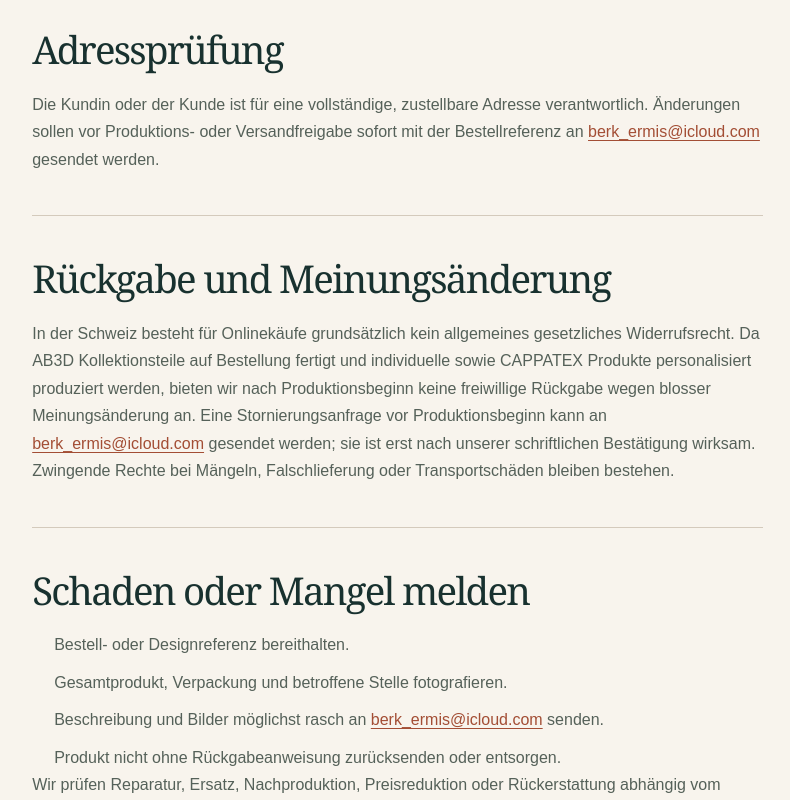
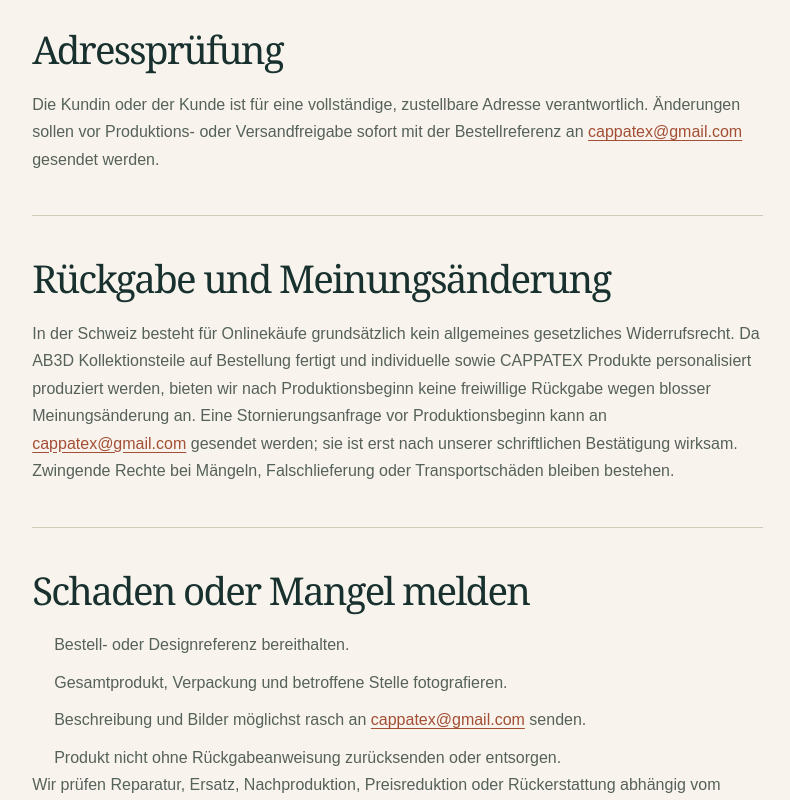
Before and after one commit to ermisalper/ab3d, a Next.js app: page /recht/versand-rueckgabe in a window 1280 px wide. Shown: the part 1320-2120 px from the top of the page, without its empty margins (427-1217 px from the left). Built offline with nearby package versions, Linux system fonts and the light colour scheme.

Commit message:
Use Cappatex email for both storefront contact channels

```diff
--- a/app/contact-details.ts
+++ b/app/contact-details.ts
@@ -1,6 +1,6 @@
 export type ContactArea = "objects" | "cappatex";
 
-export const CONTACT_EMAIL = "berk_ermis@icloud.com";
+export const CONTACT_EMAIL = "cappatex@gmail.com";
 export const CONTACT_PHONE_DISPLAY = "+41 78 820 66 84";
 export const CONTACT_WHATSAPP_NUMBER = "41788206684";
 
--- a/app/recht/agb/page.tsx
+++ b/app/recht/agb/page.tsx
@@ -14,7 +14,7 @@ export default function AgbPage() {
       <section><h2>6. Rechte an Eingaben</h2><p>Wer Texte, Fotos, Grafiken, Logos oder Modelle übermittelt, bestätigt, über die notwendigen Rechte und Einwilligungen zu verfügen. Inhalte dürfen keine Rechte Dritter verletzen, insbesondere keine Marken-, Urheber-, Persönlichkeits- oder Designrechte. Unzulässige, gefährliche oder rechtswidrige Aufträge dürfen wir ablehnen.</p></section>
       <section><h2>7. Creator Plans und Tokens</h2><p>Tokens ermöglichen die jeweils beschriebene Nutzung der Kreativwerkzeuge; sie sind kein Zahlungsmittel und haben keinen Barauszahlungswert. Physische Produktpreise und Versand sind nicht in einem Token- oder Creator-Plan enthalten. Dateidownloads stehen nur im jeweils ausgewiesenen Plan zur Verfügung.</p><p>Creator Plans können derzeit unverbindlich angefragt, aber noch nicht kostenpflichtig abgeschlossen werden. Eine Anfrage löst weder eine Zahlung noch eine automatische Verlängerung aus. Sobald bezahlte Pläne angeboten werden, werden Preis, Leistung, Laufzeit, Verlängerung, Kündigung, Token-Gültigkeit und Rückerstattungsbedingungen vor dem zahlungspflichtigen Abschluss vollständig angezeigt.</p></section>
       <section><h2>8. Prüfung, Ablehnung und Stornierung</h2><p>Individuelle Entwürfe können wegen fehlender Druckbarkeit, Sicherheitsrisiken, Rechtsverletzungen oder technischer Grenzen abgelehnt oder zur Anpassung zurückgegeben werden. Vor Produktionsbeginn kann eine Änderung angefragt werden; nach Produktionsbeginn sind Änderungen oder freiwillige Stornierungen personalisierter Produkte grundsätzlich nicht mehr möglich.</p></section>
-      <section><h2>9. Mängel</h2><p>Produkte sind nach Erhalt zu prüfen. Transportschäden, falsche Artikel oder wesentliche Mängel sollen möglichst rasch mit Bestellreferenz und aussagekräftigen Fotos an <a href="mailto:berk_ermis@icloud.com">berk_ermis@icloud.com</a> gemeldet werden. Gesetzliche Gewährleistungsrechte bleiben vorbehalten. Normale 3D-Druck-Schichtlinien, geringfügige Farbabweichungen und vereinbarte handwerkliche Merkmale sind für sich allein kein Mangel.</p></section>
+      <section><h2>9. Mängel</h2><p>Produkte sind nach Erhalt zu prüfen. Transportschäden, falsche Artikel oder wesentliche Mängel sollen möglichst rasch mit Bestellreferenz und aussagekräftigen Fotos an <a href="mailto:cappatex@gmail.com">cappatex@gmail.com</a> gemeldet werden. Gesetzliche Gewährleistungsrechte bleiben vorbehalten. Normale 3D-Druck-Schichtlinien, geringfügige Farbabweichungen und vereinbarte handwerkliche Merkmale sind für sich allein kein Mangel.</p></section>
       <section><h2>10. Haftung</h2><p>Wir haften im Rahmen des zwingenden Rechts. Für Schäden durch zweckwidrige Nutzung, eigenmächtige Veränderung, ungeeignete Hitze-, Lebensmittel-, Wasser- oder elektrische Anwendung sowie missachtete Sicherheits- und Pflegehinweise ist die Haftung soweit gesetzlich zulässig ausgeschlossen.</p></section>
       <section><h2>11. Anwendbares Recht</h2><p>Es gilt schweizerisches Recht unter Vorbehalt zwingender Konsumentenschutzbestimmungen. Für Konsumentenstreitigkeiten bleiben die gesetzlich vorgesehenen Gerichtsstände, insbesondere am Wohnsitz der Konsumentin oder des Konsumenten, unberührt.</p></section>
       <section><h2>12. Stand</h2><p>Stand: 19. August 2026. Änderungen gelten nur für zukünftige Bestellungen und Leistungen; die jeweils einbezogene Fassung wird mit der Bestellung dokumentiert.</p></section>
--- a/app/recht/datenschutz/page.tsx
+++ b/app/recht/datenschutz/page.tsx
@@ -8,7 +8,7 @@ export default function DatenschutzPage() {
     <LegalShell title="Datenschutzerklärung" intro="Wie AB3D Daten im Shop, in den KI-Studios und bei der Produktion verarbeitet.">
       <section>
         <h2>1. Verantwortliche Stelle</h2>
-        <p>Verantwortlich ist der im Impressum bezeichnete Betreiber von AB3D Swiss Design, Zürich, Schweiz. Datenschutzanfragen können an <a href="mailto:berk_ermis@icloud.com">berk_ermis@icloud.com</a> gerichtet werden. Die vollständigen Betreiber- und Adressangaben werden vor der öffentlichen Freigabe ergänzt.</p>
+        <p>Verantwortlich ist der im Impressum bezeichnete Betreiber von AB3D Swiss Design, Zürich, Schweiz. Datenschutzanfragen können an <a href="mailto:cappatex@gmail.com">cappatex@gmail.com</a> gerichtet werden. Die vollständigen Betreiber- und Adressangaben werden vor der öffentlichen Freigabe ergänzt.</p>
       </section>
       <section>
         <h2>2. Welche Daten wir verarbeiten</h2>
@@ -27,7 +27,7 @@ export default function DatenschutzPage() {
       <section>
         <h2>4. Dienstleister und Datenübermittlung</h2>
         <p>Für Hosting, Anmeldung, KI-Generierung, 3D-Verarbeitung, Checkout, Druck und Versand setzen wir sorgfältig ausgewählte Auftrags- und Unterauftragsdienstleister ein. Dabei können Daten auch ausserhalb der Schweiz bearbeitet werden. Wir begrenzen die übermittelten Daten auf den jeweiligen Zweck und verwenden angemessene vertragliche sowie technische Schutzmassnahmen.</p>
-        <p>Empfänger sind – soweit für den jeweiligen Vorgang erforderlich – Anbieter für Website-Hosting und Anmeldung, KI- und 3D-Verarbeitung, Zahlungs- und Shopabwicklung, Auftragsdruck, Versand sowie technischer Support. Bei einer Bearbeitung ausserhalb der Schweiz stützen wir die Übermittlung auf einen anerkannten Angemessenheitsentscheid oder geeignete Garantien, insbesondere anerkannte Standarddatenschutzklauseln. Auskunft zu den für einen konkreten Vorgang eingesetzten Empfängern und Staaten kann über <a href="mailto:berk_ermis@icloud.com">berk_ermis@icloud.com</a> angefordert werden.</p>
+        <p>Empfänger sind – soweit für den jeweiligen Vorgang erforderlich – Anbieter für Website-Hosting und Anmeldung, KI- und 3D-Verarbeitung, Zahlungs- und Shopabwicklung, Auftragsdruck, Versand sowie technischer Support. Bei einer Bearbeitung ausserhalb der Schweiz stützen wir die Übermittlung auf einen anerkannten Angemessenheitsentscheid oder geeignete Garantien, insbesondere anerkannte Standarddatenschutzklauseln. Auskunft zu den für einen konkreten Vorgang eingesetzten Empfängern und Staaten kann über <a href="mailto:cappatex@gmail.com">cappatex@gmail.com</a> angefordert werden.</p>
       </section>
       <section>
         <h2>5. Speicherdauer</h2>
--- a/app/recht/impressum/page.tsx
+++ b/app/recht/impressum/page.tsx
@@ -19,7 +19,7 @@ export default function ImpressumPage() {
       </section>
       <section>
         <h2>Kontakt</h2>
-        <p>E-Mail: <a href="mailto:berk_ermis@icloud.com">berk_ermis@icloud.com</a></p>
+        <p>E-Mail: <a href="mailto:cappatex@gmail.com">cappatex@gmail.com</a></p>
         <p>WhatsApp: <a href={contactWhatsAppUrl("objects")} target="_blank" rel="noopener noreferrer">{CONTACT_PHONE_DISPLAY}</a></p>
         <p>Für Bestellungen, Mängelmeldungen oder Datenschutzanfragen bitte die Bestell- beziehungsweise Designreferenz angeben. Sensible Daten sollen nicht unnötig per E-Mail übermittelt werden.</p>
       </section>
--- a/app/recht/ki-produktsicherheit/page.tsx
+++ b/app/recht/ki-produktsicherheit/page.tsx
@@ -12,7 +12,7 @@ export default function KiProduktsicherheitPage() {
       <section><h2>Lampen und elektrische Anwendungen</h2><p>3D-gedruckte Lampenkörper sind nur für den ausdrücklich bestätigten Aufbau bestimmt. Es dürfen keine offenen Flammen oder ungeprüften Netzspannungsbauteile eingesetzt werden. Vorgesehen sind geeignete, wärmebegrenzte Niedervolt-LED-Komponenten mit ausreichendem Abstand, Belüftung, Kabelführung und Zugang. Elektrische Komplettprodukte werden erst nach der erforderlichen Konformitäts- und Sicherheitsprüfung verkauft.</p></section>
       <section><h2>Materialgrenzen</h2><ul><li>PLA und ähnliche Druckkunststoffe können sich bei Wärme, direkter Sonne oder im Fahrzeug verformen.</li><li>Dekorative Vasen sind ohne ausdrückliche Versiegelung nicht als dauerhaft wasserdicht zugesichert.</li><li>Produkte sind nicht für Lebensmittelkontakt, Kinder unter drei Jahren, medizinische Zwecke, tragende Bauteile oder sicherheitskritische Anwendungen bestimmt, sofern dies nicht ausdrücklich bestätigt wird.</li><li>Kleine Teile, Magnete und bewegliche Komponenten können verschluckt werden und gehören nicht in Kinderhände.</li></ul></section>
       <section><h2>Freigabe und Nutzung</h2><p>Kundinnen und Kunden prüfen vor dem Kauf Zweck, Masse, Text, Motiv und sichtbare Platzierung. Nach Erhalt sind Montage- und Pflegehinweise einzuhalten. Bei Rissen, starker Verformung, lockeren Teilen oder übermässiger Erwärmung darf das Produkt nicht weiterverwendet werden.</p></section>
-      <section><h2>Fragen vor der Bestellung</h2><p>Wenn ein Produkt eine elektrische, mechanische, tragende, lebensmittelnahe oder kindernahe Funktion haben soll, muss dies im Designplaner ausdrücklich angegeben werden. Unsichere Einsatzzwecke klären wir vor der Produktionsfreigabe über <a href="mailto:berk_ermis@icloud.com">berk_ermis@icloud.com</a>.</p></section>
+      <section><h2>Fragen vor der Bestellung</h2><p>Wenn ein Produkt eine elektrische, mechanische, tragende, lebensmittelnahe oder kindernahe Funktion haben soll, muss dies im Designplaner ausdrücklich angegeben werden. Unsichere Einsatzzwecke klären wir vor der Produktionsfreigabe über <a href="mailto:cappatex@gmail.com">cappatex@gmail.com</a>.</p></section>
     </LegalShell>
   );
 }
--- a/app/recht/legal-shell.tsx
+++ b/app/recht/legal-shell.tsx
@@ -44,7 +44,7 @@ export default function LegalShell({
       <footer className="legal-footer">
         <div className="footer-brand"><Link className="brand" href="/#top"><span>AB</span><b>3D</b></Link><p>Schweizer 3D-Design und personalisierte Produkte.</p></div>
         <div><b>Rechtliches</b>{legalLinks.slice(1, 4).map(([label, href]) => <Link key={href} href={href}>{label}</Link>)}</div>
-        <div><b>Service</b><a href="/kontakt">Kontakt</a>{legalLinks.slice(4).map(([label, href]) => <Link key={href} href={href}>{label}</Link>)}<a href="mailto:berk_ermis@icloud.com">berk_ermis@icloud.com</a></div>
+        <div><b>Service</b><a href="/kontakt">Kontakt</a>{legalLinks.slice(4).map(([label, href]) => <Link key={href} href={href}>{label}</Link>)}<a href="mailto:cappatex@gmail.com">cappatex@gmail.com</a></div>
         <small>© 2026 AB3D · Stand 15. August 2026 · Rechtsentwurf, noch nicht öffentlich freigegeben</small>
       </footer>
     </main>
--- a/app/recht/versand-rueckgabe/page.tsx
+++ b/app/recht/versand-rueckgabe/page.tsx
@@ -9,9 +9,9 @@ export default function VersandRueckgabePage() {
       <section><h2>Liefergebiet</h2><p>Der Shopify-Checkout prüft die verfügbare Lieferung für die eingegebene Adresse. Zum Start sind Lieferungen in die Schweiz und nach Liechtenstein vorgesehen. CAPPATEX Liefermöglichkeiten hängen zusätzlich vom gewählten Produkt und Druckpartner ab.</p></section>
       <section><h2>Versandkosten</h2><p>Für AB3D Kollektionsteile zeigt der Warenkorb aktuell CHF 9 als Versandrichtwert an; ab CHF 80 Warenwert wird kostenloser Versand berechnet. Verbindlich ist der unmittelbar vor der Zahlung im Shopify-Checkout angezeigte Gesamtpreis.</p></section>
       <section><h2>Fertigungs- und Lieferzeit</h2><p>Kollektionsteile benötigen üblicherweise 5–10 Werktage für die Fertigung. Individuelle 3D-Produkte erhalten nach der Machbarkeits- und Druckprüfung einen konkreten Termin. CAPPATEX Zeiten hängen von Produkt, Druckpartner und Zieladresse ab und werden im Checkout beziehungsweise in der Bestätigung angezeigt. Bei Verzögerungen informieren wir über die hinterlegte Kontaktadresse.</p></section>
-      <section><h2>Adressprüfung</h2><p>Die Kundin oder der Kunde ist für eine vollständige, zustellbare Adresse verantwortlich. Änderungen sollen vor Produktions- oder Versandfreigabe sofort mit der Bestellreferenz an <a href="mailto:berk_ermis@icloud.com">berk_ermis@icloud.com</a> gesendet werden.</p></section>
-      <section><h2>Rückgabe und Meinungsänderung</h2><p>In der Schweiz besteht für Onlinekäufe grundsätzlich kein allgemeines gesetzliches Widerrufsrecht. Da AB3D Kollektionsteile auf Bestellung fertigt und individuelle sowie CAPPATEX Produkte personalisiert produziert werden, bieten wir nach Produktionsbeginn keine freiwillige Rückgabe wegen blosser Meinungsänderung an. Eine Stornierungsanfrage vor Produktionsbeginn kann an <a href="mailto:berk_ermis@icloud.com">berk_ermis@icloud.com</a> gesendet werden; sie ist erst nach unserer schriftlichen Bestätigung wirksam. Zwingende Rechte bei Mängeln, Falschlieferung oder Transportschäden bleiben bestehen.</p></section>
-      <section><h2>Schaden oder Mangel melden</h2><ol><li>Bestell- oder Designreferenz bereithalten.</li><li>Gesamtprodukt, Verpackung und betroffene Stelle fotografieren.</li><li>Beschreibung und Bilder möglichst rasch an <a href="mailto:berk_ermis@icloud.com">berk_ermis@icloud.com</a> senden.</li><li>Produkt nicht ohne Rückgabeanweisung zurücksenden oder entsorgen.</li></ol><p>Wir prüfen Reparatur, Ersatz, Nachproduktion, Preisreduktion oder Rückerstattung abhängig vom konkreten Fall und den gesetzlichen Ansprüchen.</p></section>
+      <section><h2>Adressprüfung</h2><p>Die Kundin oder der Kunde ist für eine vollständige, zustellbare Adresse verantwortlich. Änderungen sollen vor Produktions- oder Versandfreigabe sofort mit der Bestellreferenz an <a href="mailto:cappatex@gmail.com">cappatex@gmail.com</a> gesendet werden.</p></section>
+      <section><h2>Rückgabe und Meinungsänderung</h2><p>In der Schweiz besteht für Onlinekäufe grundsätzlich kein allgemeines gesetzliches Widerrufsrecht. Da AB3D Kollektionsteile auf Bestellung fertigt und individuelle sowie CAPPATEX Produkte personalisiert produziert werden, bieten wir nach Produktionsbeginn keine freiwillige Rückgabe wegen blosser Meinungsänderung an. Eine Stornierungsanfrage vor Produktionsbeginn kann an <a href="mailto:cappatex@gmail.com">cappatex@gmail.com</a> gesendet werden; sie ist erst nach unserer schriftlichen Bestätigung wirksam. Zwingende Rechte bei Mängeln, Falschlieferung oder Transportschäden bleiben bestehen.</p></section>
+      <section><h2>Schaden oder Mangel melden</h2><ol><li>Bestell- oder Designreferenz bereithalten.</li><li>Gesamtprodukt, Verpackung und betroffene Stelle fotografieren.</li><li>Beschreibung und Bilder möglichst rasch an <a href="mailto:cappatex@gmail.com">cappatex@gmail.com</a> senden.</li><li>Produkt nicht ohne Rückgabeanweisung zurücksenden oder entsorgen.</li></ol><p>Wir prüfen Reparatur, Ersatz, Nachproduktion, Preisreduktion oder Rückerstattung abhängig vom konkreten Fall und den gesetzlichen Ansprüchen.</p></section>
     </LegalShell>
   );
 }
```
Also changed, not shown: 1 other file (tests, documents, lock files or other folders).
